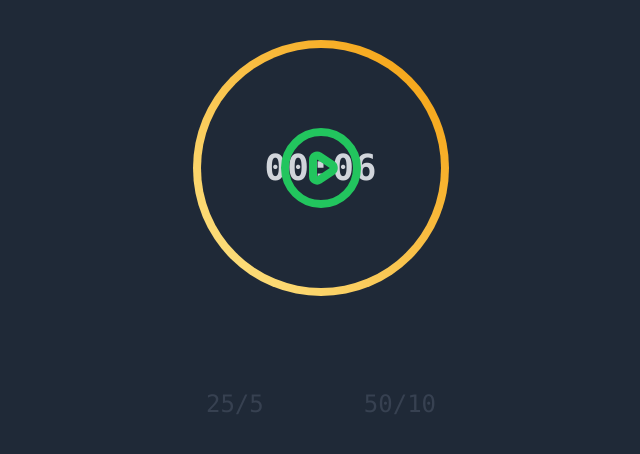
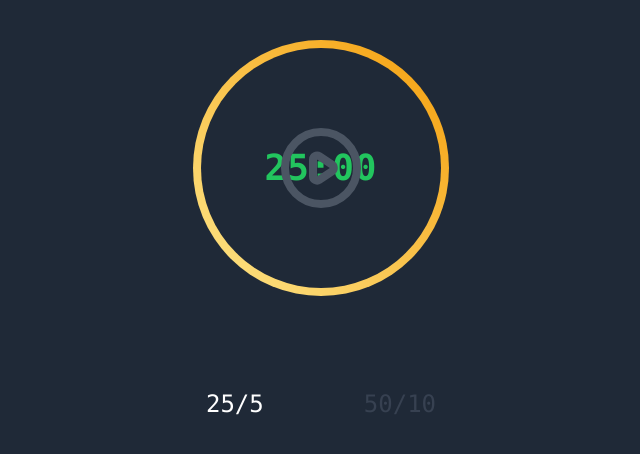
Before and after one commit to bangnokia/pomodoro, a React (Create React App) app: page / in a window 1280 px wide. Shown: the top 454 px of the page, without its empty margins (319-959 px from the left). Built offline with nearby package versions, Linux system fonts and the light colour scheme.

Commit message:
update main time

```diff
--- a/src/App.js
+++ b/src/App.js
@@ -9,8 +9,8 @@ function App() {
         [25, 5],
         [50, 10]
     ];
-    const [minutes, setMinutes] = useState(0.1);
-    const [relaxingMinutes, setRelaxingMinutes] = useState(0.05);
+    const [minutes, setMinutes] = useState(25);
+    const [relaxingMinutes, setRelaxingMinutes] = useState(5);
     const [status, setStatus] = useState('working');
     const [pomodoro, setPomodoro] = useState(0);
     const audio = new Audio(alarmSound);
--- a/src/Clock.js
+++ b/src/Clock.js
@@ -37,12 +37,14 @@ function Clock({ minutes, status, work, relax }) {
     <div>
       <div className="clock relative bg-gradient-to-bl from-yellow-500 to-yellow-200 w-64 h-64 mx-auto rounded-full flex items-center cursor-pointer overflow-hidden">
         <div className="bg-gray-800 w-60 h-60 mx-auto rounded-full flex items-center" />
-        <div className="absolute w-full font-mono text-center text-gray-300 font-semibold tracking-widest text-4xl tracking-wide">
+        <div className="absolute w-full font-mono text-center text-green-500 font-semibold tracking-widest text-4xl tracking-wide">
           {seconds > 0 ? formatTime(seconds) : '00:00'}
         </div>
 
         <div className="play-button absolute rounded-full w-full h-full" onClick={() => setRunning(!running)}>
-          <PlayButton className={`absolute top-1/2 left-1/2 -mt-12 -ml-12 h-24 w-24 text-green-500 hover:text-green-600 cursor-pointer ${running ? 'invisible' : 'visible'}`} />
+          <PlayButton className={`absolute top-1/2 left-1/2 -mt-12 -ml-12 h-24 w-24 cursor-pointer
+                transition text-gray-600 hover:text-gray-500
+              ${running ? 'invisible' : 'visible'}`} />
         </div>
       </div>
     </div>
```
